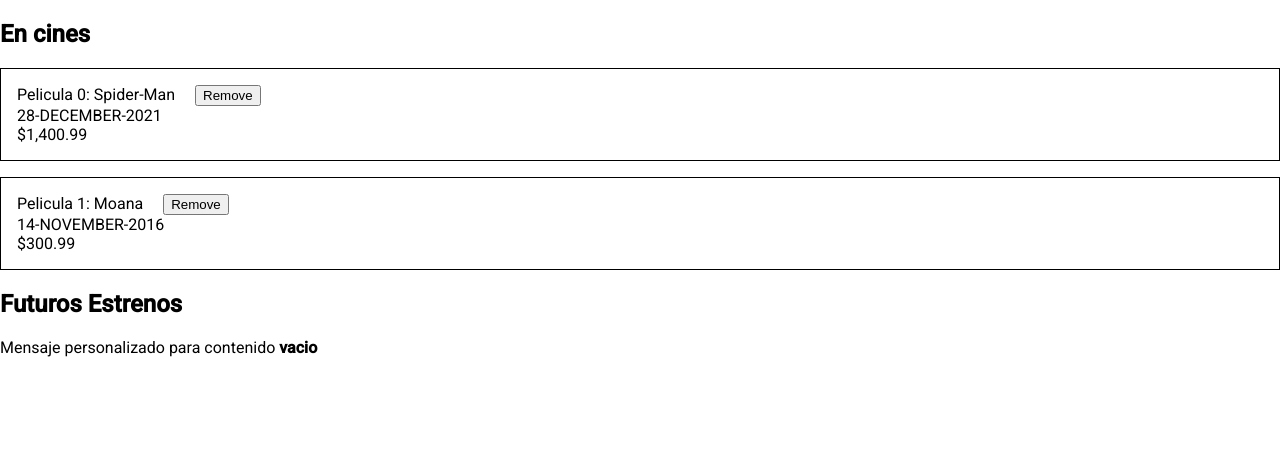
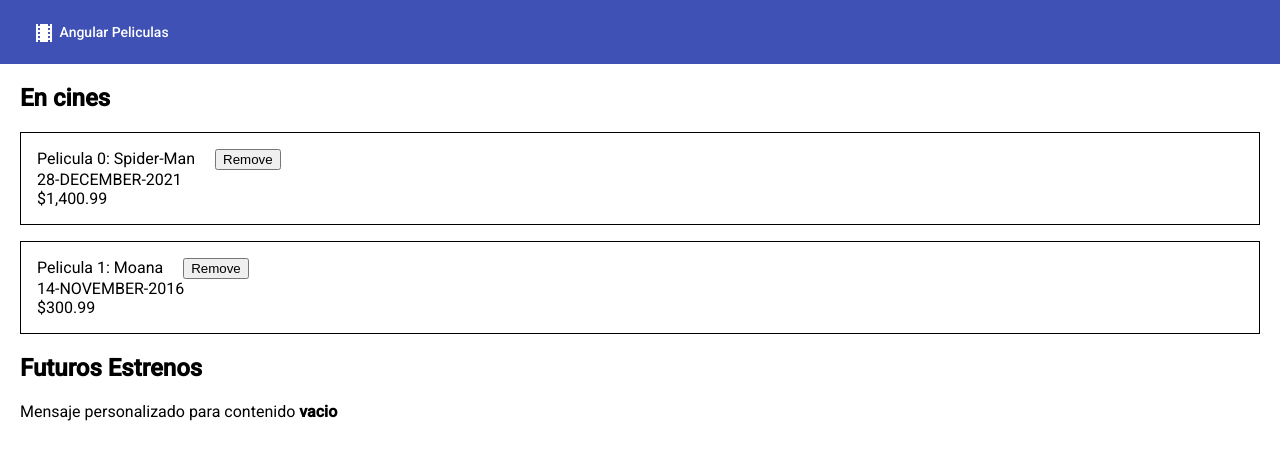
Before and after one commit to Hmoren/Angular-y-ASP.NET-Core, an Angular app in the folder front-end/: page / in a window 1280 px wide. Shown: the top 460 px of the page. Built offline with nearby package versions, Linux system fonts and the light colour scheme.

Commit message:
32. Creando un Menú

```diff
--- a/front-end/src/app/app.component.css
+++ b/front-end/src/app/app.component.css
@@ -1,3 +1,7 @@
 p{
     color: red;
 }
+
+.contenedor {
+    margin: 20px;
+}
--- a/front-end/src/app/app.component.html
+++ b/front-end/src/app/app.component.html
@@ -1,7 +1,10 @@
-<h2>En cines</h2>
+<app-menu></app-menu>
+<div class="contenedor">
+    <h2>En cines</h2>
 
-<app-listado-peliculas [peliculas]="peliculasEnCines"></app-listado-peliculas>
+    <app-listado-peliculas [peliculas]="peliculasEnCines"></app-listado-peliculas>
 
-<h2>Futuros Estrenos</h2>
+    <h2>Futuros Estrenos</h2>
 
-<app-listado-peliculas [peliculas]="peliculasProximosEstrenos"></app-listado-peliculas>
+    <app-listado-peliculas [peliculas]="peliculasProximosEstrenos"></app-listado-peliculas>
+</div>
--- a/front-end/src/app/app.module.ts
+++ b/front-end/src/app/app.module.ts
@@ -6,13 +6,15 @@ import { ListadoPeliculasComponent } from './peliculas/listado-peliculas/listado
 import { ListadoGenericoComponent } from './utilidades/listado-generico/listado-generico.component';
 import { BrowserAnimationsModule } from '@angular/platform-browser/animations';
 
-import { MaterialModule } from './material/material.module'
+import { MaterialModule } from './material/material.module';
+import { MenuComponent } from './menu/menu.component'
 
 @NgModule({
   declarations: [
     AppComponent,
     ListadoPeliculasComponent,
-    ListadoGenericoComponent
+    ListadoGenericoComponent,
+    MenuComponent
   ],
   imports: [
     BrowserModule,
--- /dev/null
+++ b/front-end/src/app/menu/menu.component.css
@@ -0,0 +1,6 @@
+mat-toolbar {
+    position: sticky;
+    position: -webkit-sticky;
+    top: 0;
+    z-index: 1000;
+}
--- /dev/null
+++ b/front-end/src/app/menu/menu.component.html
@@ -0,0 +1,7 @@
+<mat-toolbar color="primary">
+    <span>
+        <a mat-button>
+            <mat-icon>local_movies</mat-icon> Angular Peliculas
+        </a>
+    </span>
+</mat-toolbar>
--- /dev/null
+++ b/front-end/src/app/menu/menu.component.ts
@@ -0,0 +1,15 @@
+import { Component, OnInit } from '@angular/core';
+
+@Component({
+  selector: 'app-menu',
+  templateUrl: './menu.component.html',
+  styleUrls: ['./menu.component.css']
+})
+export class MenuComponent implements OnInit {
+
+  constructor() { }
+
+  ngOnInit(): void {
+  }
+
+}
```
Also changed, not shown: front-end/src/app/material/material.module.ts (+10 -0 lines), 1 other file (tests, documents, lock files or other folders).
